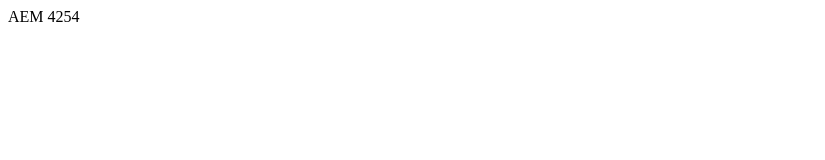
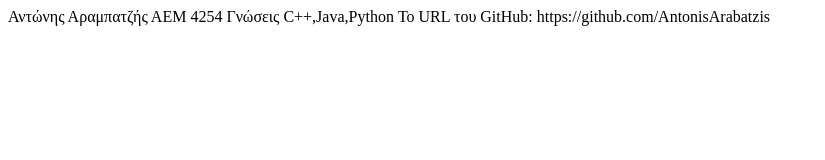
Before and after one commit to AntonisArabatzis/ProgrammatismosIstou, a plain HTML site: page index.html in a window 1280 px wide. Shown: the whole page, without its empty margins (0-825 px from the left). Drawn offline with Linux system fonts and the light colour scheme.

Commit message:
Changed index.html

```diff
--- a/index.html
+++ b/index.html
@@ -3,6 +3,9 @@
    <title>Ατομικη εργασια</title>
    </head>
    <body>
+     Αντώνης Αραμπατζής
      ΑΕΜ 4254
+     Γνώσεις C++,Java,Python
+     Το URL του GitHub: https://github.com/AntonisArabatzis
    </body>
  </html>
```
